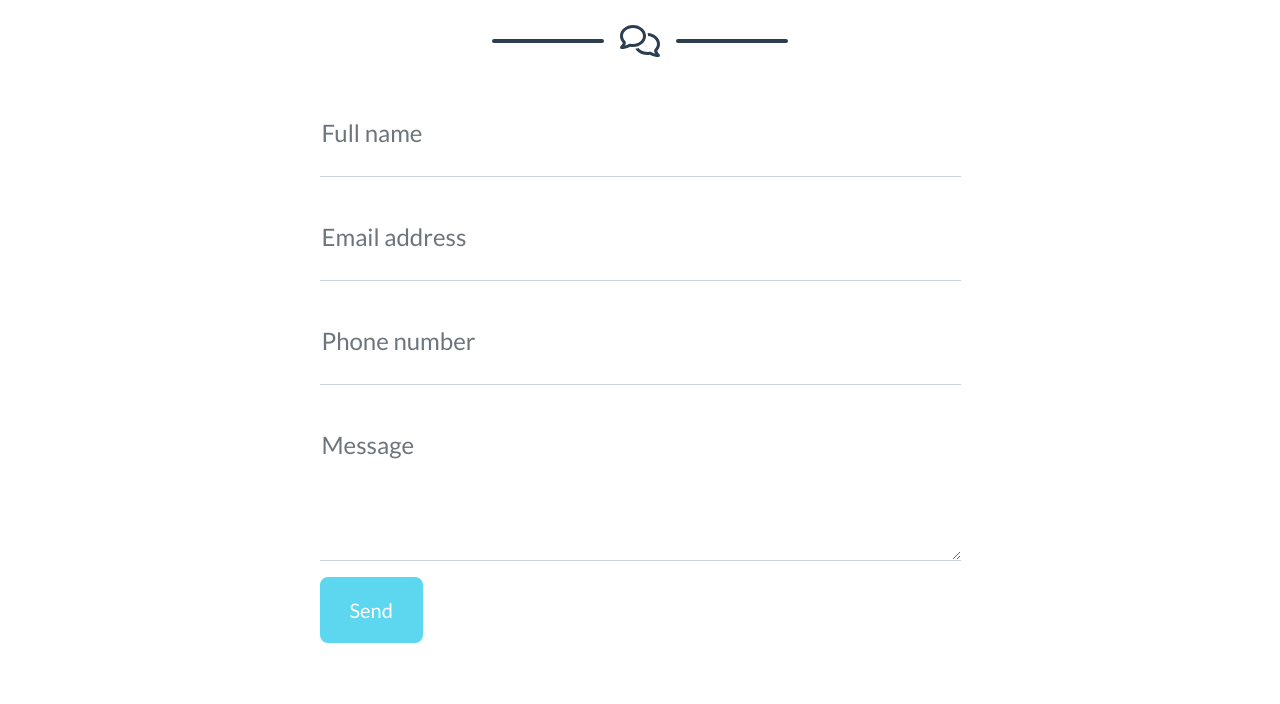
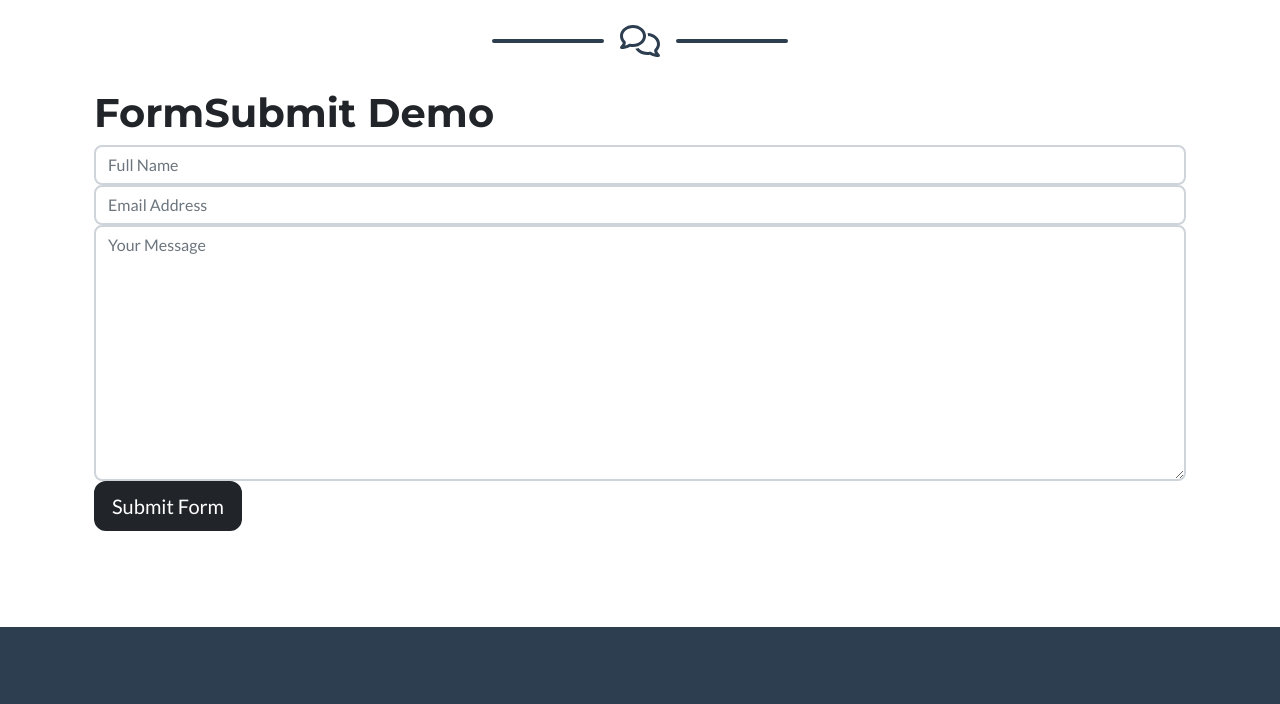
Before and after one commit to AnglerBI/anglerbi.github.io, a plain HTML site: page index.html in a window 1280 px wide. Shown: the part 2474-3178 px from the top of the page. Drawn offline with nearby package versions, Linux system fonts and the light colour scheme.

Commit message:
Create new form

```diff
--- a/index.html
+++ b/index.html
@@ -161,63 +161,25 @@
                     <div class="divider-custom-line"></div>
                 </div>
                 <!-- Contact Section Form-->
-                <div class="row justify-content-center">
-                    <div class="col-lg-8 col-xl-7">
-                        <!-- * * * * * * * * * * * * * * *-->
-                        <!-- * * SB Forms Contact Form * *-->
-                        <!-- * * * * * * * * * * * * * * *-->
-                        <!-- This form is pre-integrated with SB Forms.-->
-                        <!-- To make this form functional, sign up at-->
-                        <!-- https://startbootstrap.com/solution/contact-forms-->
-                        <!-- to get an API token!-->
-                        <form id="contactForm" data-sb-form-api-token="API_TOKEN">
-                            <!-- Name input-->
-                            <div class="form-floating mb-3">
-                                <input class="form-control" id="name" type="text" placeholder="Enter your name..." data-sb-validations="required" />
-                                <label for="name">Full name</label>
-                                <div class="invalid-feedback" data-sb-feedback="name:required">A name is required.</div>
-                            </div>
-                            <!-- Email address input-->
-                            <div class="form-floating mb-3">
-                                <input class="form-control" id="email" type="email" placeholder="name@example.com" data-sb-validations="required,email" />
-                                <label for="email">Email address</label>
-                                <div class="invalid-feedback" data-sb-feedback="email:required">An email is required.</div>
-                                <div class="invalid-feedback" data-sb-feedback="email:email">Email is not valid.</div>
-                            </div>
-                            <!-- Phone number input-->
-                            <div class="form-floating mb-3">
-                                <input class="form-control" id="phone" type="tel" placeholder="(123) 456-7890" data-sb-validations="required" />
-                                <label for="phone">Phone number</label>
-                                <div class="invalid-feedback" data-sb-feedback="phone:required">A phone number is required.</div>
-                            </div>
-                            <!-- Message input-->
-                            <div class="form-floating mb-3">
-                                <textarea class="form-control" id="message" type="text" placeholder="Enter your message here..." style="height: 10rem" data-sb-validations="required"></textarea>
-                                <label for="message">Message</label>
-                                <div class="invalid-feedback" data-sb-feedback="message:required">A message is required.</div>
-                            </div>
-                            <!-- Submit success message-->
-                            <!---->
-                            <!-- This is what your users will see when the form-->
-                            <!-- has successfully submitted-->
-                            <div class="d-none" id="submitSuccessMessage">
-                                <div class="text-center mb-3">
-                                    <div class="fw-bolder">Form submission successful!</div>
-                                    To activate this form, sign up at
-                                    <br />
-                                    <a href="https://startbootstrap.com/solution/contact-forms">https://startbootstrap.com/solution/contact-forms</a>
-                                </div>
-                            </div>
-                            <!-- Submit error message-->
-                            <!---->
-                            <!-- This is what your users will see when there is-->
-                            <!-- an error submitting the form-->
-                            <div class="d-none" id="submitErrorMessage"><div class="text-center text-danger mb-3">Error sending message!</div></div>
-                            <!-- Submit Button-->
-                            <button class="btn btn-primary btn-xl disabled" id="submitButton" type="submit">Send</button>
-                        </form>
-                    </div>
-                </div>
+                <div class="container">
+                    <h1>FormSubmit Demo</h1>
+                    <form target="_blank" action="https://formsubmit.co/mrbrandonf@aol.com" method="POST">
+                      <div class="form-group">
+                        <div class="form-row">
+                          <div class="col">
+                            <input type="text" name="name" class="form-control" placeholder="Full Name" required>
+                          </div>
+                          <div class="col">
+                            <input type="email" name="email" class="form-control" placeholder="Email Address" required>
+                          </div>
+                        </div>
+                      </div>
+                      <div class="form-group">
+                        <textarea placeholder="Your Message" class="form-control" name="message" rows="10" required></textarea>
+                      </div>
+                      <button type="submit" class="btn btn-lg btn-dark btn-block">Submit Form</button>
+                    </form>
+                  </div>
             </div>
         </section>
         <!-- Footer-->
```
